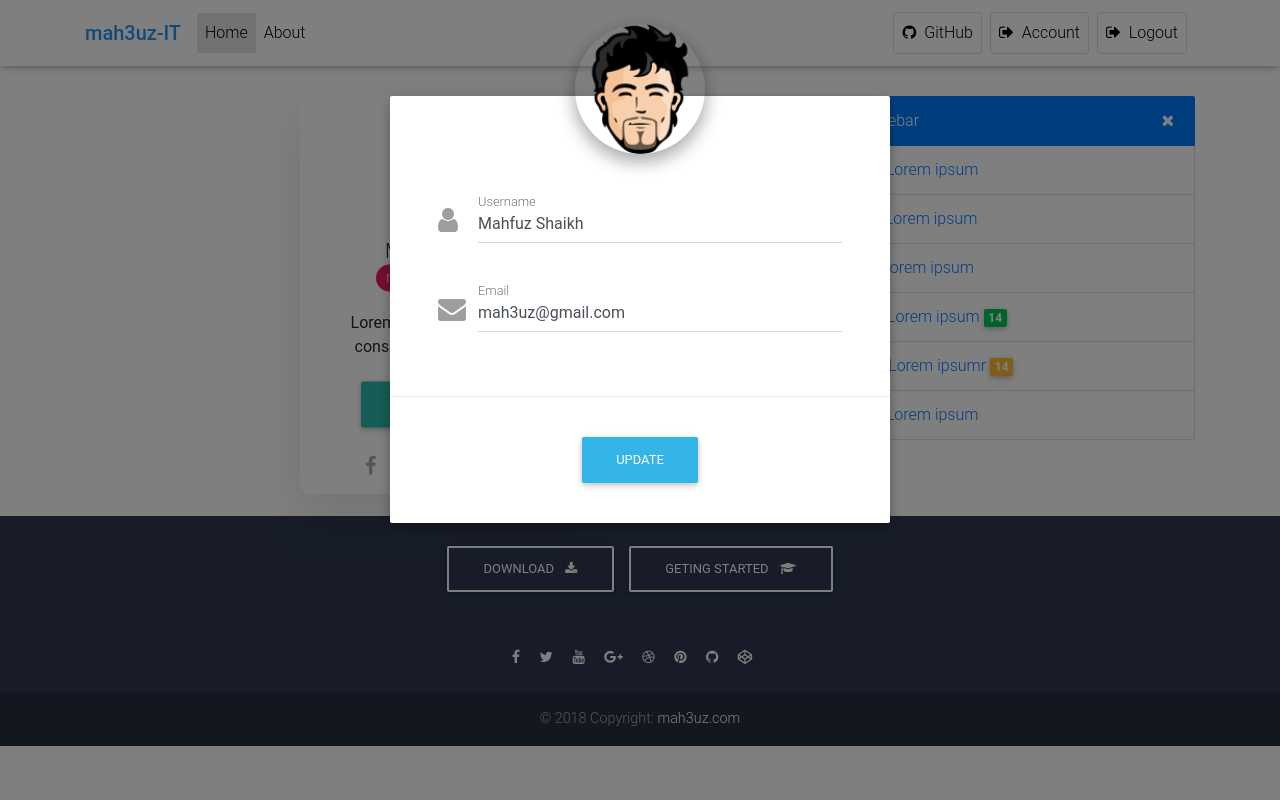
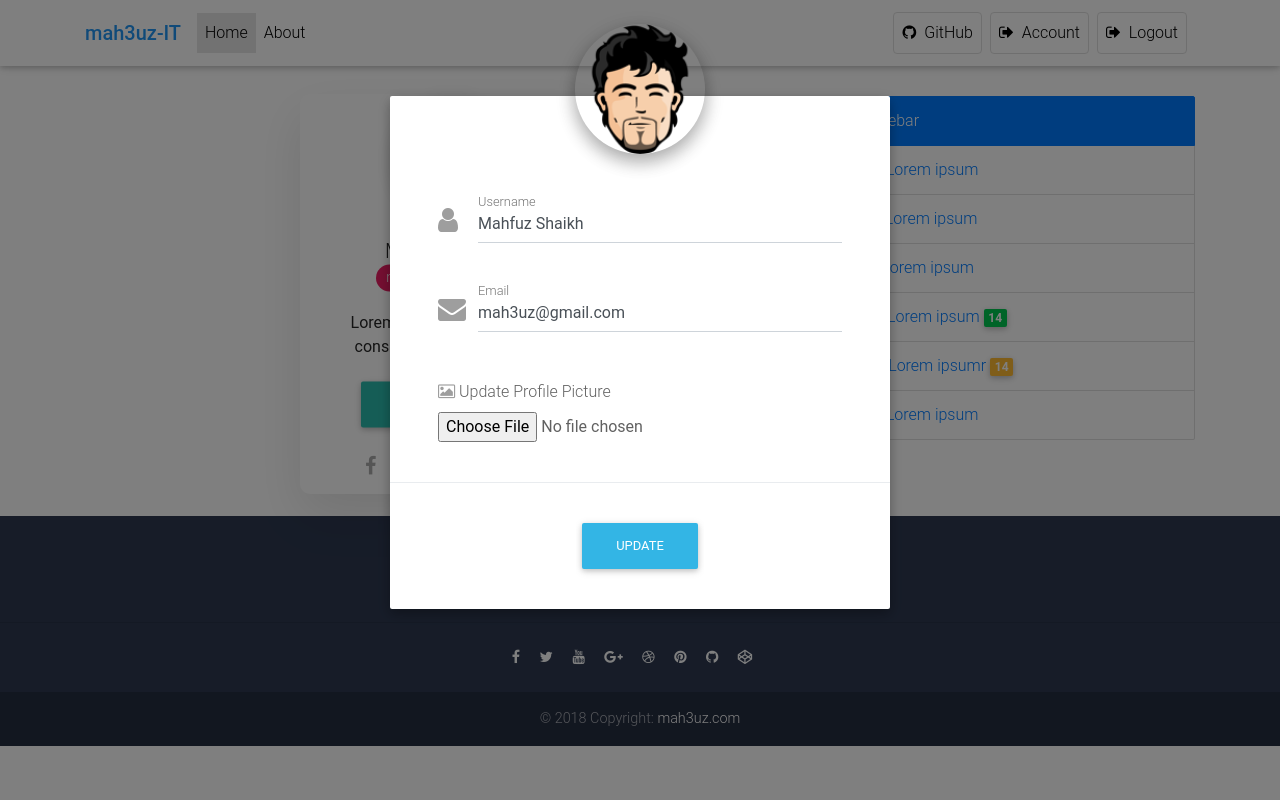
Before and after one commit to mah3uz/flask_blog, a Flask app: page /account in a window 1280 px wide, after a click on "UPDATE ACCOUNT". Run offline with Flask 2, Linux system fonts and the light colour scheme; a user stored in the database is signed in; some libraries are stand-ins or nearby versions.

Commit message:
User Profile Picture Update

```diff
--- a/flaskblog/forms.py
+++ b/flaskblog/forms.py
@@ -1,4 +1,5 @@
 from flask_wtf import FlaskForm
+from flask_wtf.file import FileField, FileAllowed
 from flask_login import current_user
 from wtforms import StringField, PasswordField, SubmitField, BooleanField
 from wtforms.validators import DataRequired, Length, Email, EqualTo, ValidationError
@@ -39,6 +40,7 @@ class UpdateAccountForm(FlaskForm):
                             validators=[DataRequired(), Length(min=3, max=15)])
     email = StringField('Email',
                         validators=[DataRequired(), Email()])
+    image = FileField('Update Profile Picture', validators=[FileAllowed(['jpg', 'png'])])
     submit = SubmitField('Update')
 
     def validate_username(self, username):
--- a/flaskblog/models.py
+++ b/flaskblog/models.py
@@ -12,7 +12,7 @@ class User(db.Model, UserMixin):
     id = db.Column(db.Integer, primary_key=True)
     username = db.Column(db.String(15), unique=True, nullable=False)
     email = db.Column(db.String(120), unique=True, nullable=False)
-    image_file = db.Column(db.String(20), nullable=False, default='default.jpg')
+    image_file = db.Column(db.String(20), nullable=False, default='default.png')
     password = db.Column(db.String(60), nullable=False)
     posts = db.relationship('Post', backref='author', lazy=True)
 
--- a/flaskblog/routes.py
+++ b/flaskblog/routes.py
@@ -1,9 +1,18 @@
+import os
+import secrets
+from PIL import Image
 from flask import render_template, url_for, flash, redirect, request
 from flaskblog import app, db, bcrypt
 from flaskblog.forms import RegistrationForm, LoginForm, UpdateAccountForm
 from flaskblog.models import User, Post
 from flask_login import login_user, logout_user, current_user, login_required
 
+
+PROFILE_PIC_PATH = 'static/images/profile_pics'
+POST_PIC_PATH = 'static/images/post_pics'
+PROFILE_PIC_SIZE = (125, 125)
+POST_THUMB_SIZE = (225, 150)
+POST_IMG_SIZE = (500, 300)
 
 posts = [
     {
@@ -20,10 +29,25 @@ posts = [
     }
 ]
 
+
 @app.route("/")
 @app.route("/home")
 def home():
     return render_template('home.html', posts=posts)
+
+def image_upload(image, path, size):
+    random_hex = secrets.token_hex(8)
+    _, f_ext = os.path.splitext(image.filename)
+    image_name = random_hex + f_ext
+    image_path = os.path.join(app.root_path, path, image_name)
+
+    # Resize uploaded image
+    i = Image.open(image)
+    i.thumbnail(size)
+    i.save(image_path)
+
+    return image_name
+
 
 @app.route("/account", methods=['GET', 'POST'])
 @login_required
@@ -31,6 +55,10 @@ def account():
     form = UpdateAccountForm()
 
     if form.validate_on_submit():
+        if form.image.data:
+            profile_image = image_upload(form.image.data, PROFILE_PIC_PATH, PROFILE_PIC_SIZE)
+            current_user.image_file = profile_image
+
         current_user.username = form.username.data
         current_user.email = form.email.data
         db.session.commit()
@@ -48,9 +76,11 @@ def account():
                            form=form,
                            user_img=user_img)
 
+
 @app.route("/about")
 def about():
     return render_template('about.html', title='About')
+
 
 @app.route("/register", methods=['GET', 'POST'])
 def register():
@@ -71,6 +101,7 @@ def register():
         return redirect(url_for('login'))
 
     return render_template('register.html', title='Register', form=form)
+
 
 @app.route("/login", methods=['GET', 'POST'])
 def login():
--- a/flaskblog/static/css/style.css
+++ b/flaskblog/static/css/style.css
@@ -35,6 +35,8 @@
     margin:0 auto;
     border-radius:50%;
     overflow:hidden;
+    box-shadow: 2px 2px 20px #dedede;
+    padding: 5px;
 }
 .card .box .img img {
     width:100%;
--- a/flaskblog/templates/account.html
+++ b/flaskblog/templates/account.html
@@ -5,7 +5,7 @@
     <!-- Update Account Modal -->
     <div class="modal fade" id="modalUpdateAccountForm" tabindex="-1" role="dialog" aria-labelledby="myModalLabel" aria-hidden="true">
         <div class="modal-dialog cascading-modal modal-avatar modal-md" role="document">
-            <form method="POST" action="">
+            <form method="POST" action="" enctype="multipart/form-data">
                 {{ form.hidden_tag() }}
                 <div class="modal-content">
                     <div class="modal-header">
@@ -45,11 +45,16 @@
                             {% endif %}
                         </div>
 
-                        {# <div class="md-form mb-4">
-                            <i class="fa fa-lock prefix grey-text"></i>
-                            <input type="password" id="orangeForm-pass" class="form-control validate">
-                            <label data-error="wrong" data-success="right" for="orangeForm-pass">Your password</label>
-                        </div> #}
+                        <div class="mb-4">
+                            <i class="fa fa-image prefix grey-text"></i>
+                            {{ form.image.label(class='form-control-label') }}
+                            {{ form.image(class="form-control-file") }}
+                            {% if form.image.errors %}
+                                {% for error in form.image.errors %}
+                                    <span class="badge badge-danger">{{ error }}</span><br>
+                                {% endfor %}
+                            {% endif %}
+                        </div>
 
                     </div>
                     <div class="modal-footer d-flex justify-content-center">
--- a/flaskblog/templates/layout.html
+++ b/flaskblog/templates/layout.html
@@ -119,9 +119,6 @@
                     <div class="list-group">
                         <span href="#" class="list-group-item active">
                             Sidebar
-                            <span class="pull-right" id="slide-submenu">
-                                <i class="fa fa-times"></i>
-                            </span>
                         </span>
                         <a href="#" class="list-group-item">
                             <i class="fa fa-comment-o"></i> Lorem ipsum
```
Also changed, not shown: flaskblog/site.db, flaskblog/static/images/profile_pics/658a0e390018dc5e.png (added), flaskblog/static/images/profile_pics/909bcd6304747988.jpg (added), flaskblog/static/images/profile_pics/default.jpg (deleted), flaskblog/static/images/profile_pics/default.png (added).
